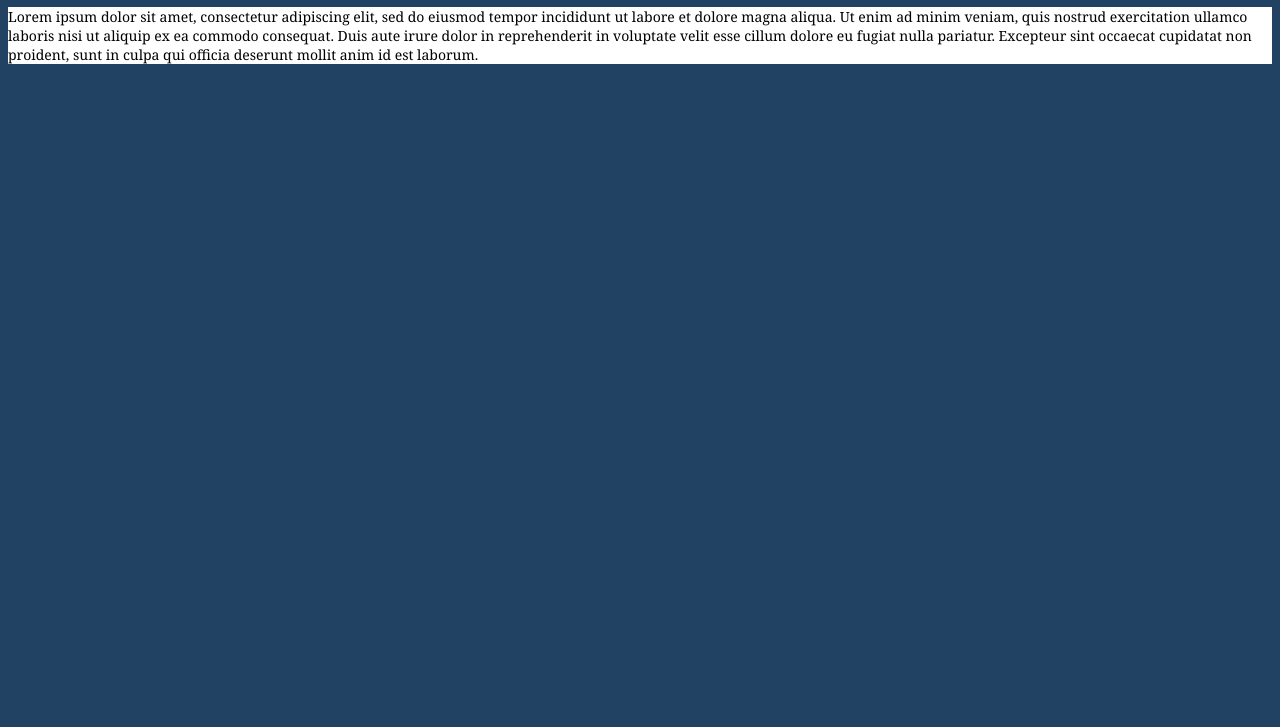
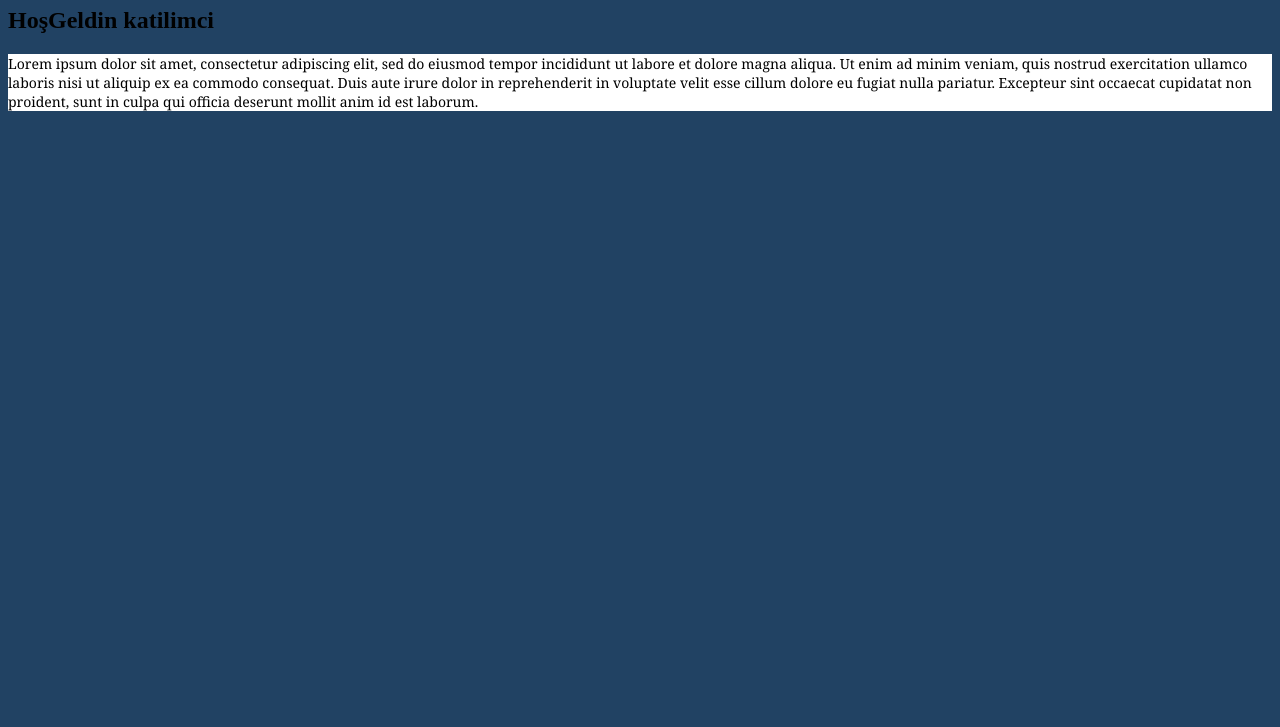
Before and after one commit to ozgurozturknet/public, a plain HTML site: page index.html in a window 1280 px wide. Shown: the part 73-800 px from the top of the page. Drawn offline with Linux system fonts and the light colour scheme.

Commit message:
Update index.html

```diff
--- a/index.html
+++ b/index.html
@@ -14,6 +14,7 @@ p {font-family:Georgia, serif;font-size:14px;font-style:normal;font-weight:norma
 </head>
 <body>
 <h1>Bulut Bilisim ve DevOps Egitim Kampi 1. Donem</h1>
+<h2>HoşGeldin katilimci</h2>
 <p>Lorem ipsum dolor sit amet, consectetur adipiscing elit, sed do eiusmod tempor incididunt ut labore et dolore magna aliqua. Ut enim ad minim veniam, quis nostrud exercitation ullamco laboris nisi ut aliquip ex ea commodo consequat. Duis aute irure dolor in reprehenderit in voluptate velit esse cillum dolore eu fugiat nulla pariatur. Excepteur sint occaecat cupidatat non proident, sunt in culpa qui officia deserunt mollit anim id est laborum.</p>
 </body>
 </html>
```
